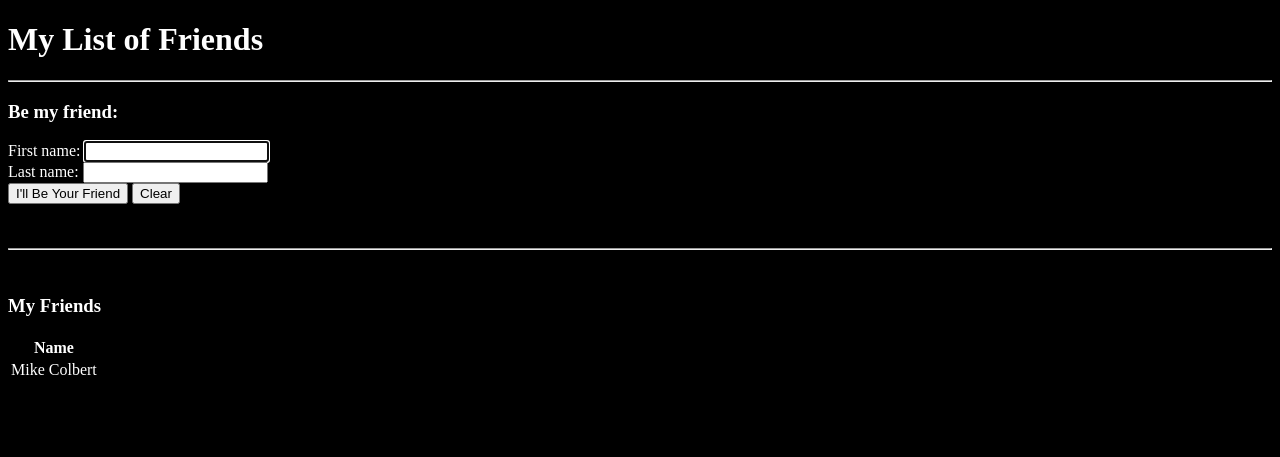
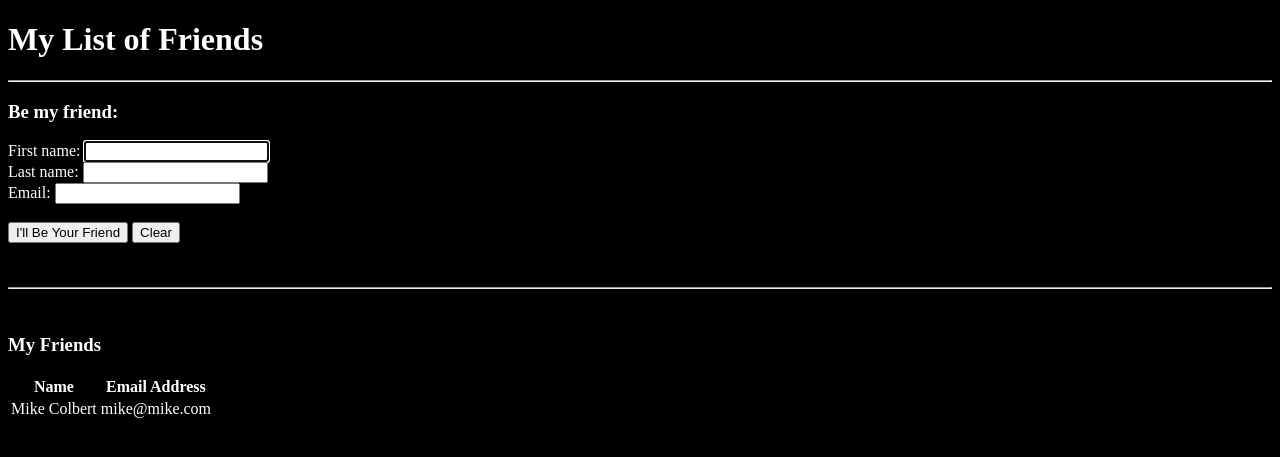
Before and after one commit to mikecolbert/flask_demo, a Flask app: page / in a window 1280 px wide. Shown: the top 457 px of the page. Run offline with Flask 2, Linux system fonts and the light colour scheme.

Commit message:
added email to friend data

```diff
--- a/app.py
+++ b/app.py
@@ -3,7 +3,7 @@ from flask import render_template, redirect, request, url_for
 
 app = Flask(__name__)
 
-friend_list = [{"name": "Mike Colbert" } ]
+friend_list = [{"name": "Mike Colbert", "email":"mike@mike.com" } ]
 
 @app.route('/')
 def index():
@@ -19,7 +19,8 @@ def add_friend():
         form = request.form
         fname = form['fname']
         lname = form['lname']
-        friend_dict = {"name": fname + " " + lname}
+        email = form['email']
+        friend_dict = {"name": fname + " " + lname, "email": email}
         friend_list.append(friend_dict)
         return redirect(url_for('index'))
     return redirect(url_for('index'))
--- a/templates/index.html
+++ b/templates/index.html
@@ -10,6 +10,9 @@
   <label for="lname">Last name:</label>
   <input type="text" id="lname" name="lname" />
   <br />
+  <label for="email">Email:</label>
+  <input type="email" id="email" name="email" />
+  <br /><br />
   <input type="submit" id="submit" value="I'll Be Your Friend" />
   <input type="reset" value="Clear" />
 </form>
@@ -24,6 +27,7 @@
   <thead>
     <tr>
       <th scope="col">Name</th>
+      <th scope="col">Email Address</th>
     </tr>
   </thead>
 
@@ -31,6 +35,7 @@
     {% for friend in friends %}
     <tr>
       <td>{{ friend.name }}</td>
+      <td>{{ friend.email }}</td>
     </tr>
     {% endfor %}
   </tbody>
```
